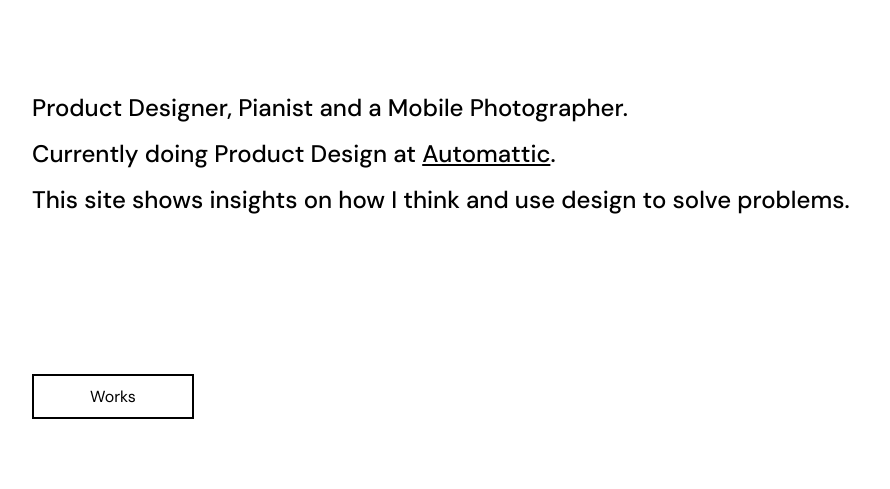
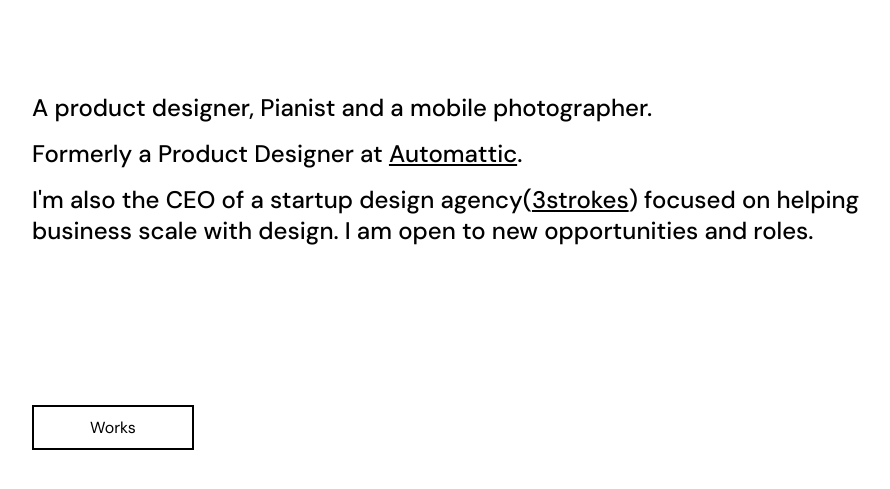
Before and after one commit to iamuchejude/gideonoladimeji.com, a Gatsby site: page / in a window 1280 px wide. Shown: the part 163-652 px from the top of the page, without its empty margins (158-1048 px from the left). Built offline with nearby package versions, Linux system fonts and the light colour scheme; Gatsby itself is replaced by a stand-in of ours.

Commit message:
Update contents and structure

```diff
--- a/src/components/layout.css
+++ b/src/components/layout.css
@@ -3,7 +3,6 @@
 * {
   padding: 0;
   margin: 0;
-  outline: none;
   box-sizing: border-box;
   font-family: 'DM Sans', sans-serif;
   font-weight: 400;
@@ -12,7 +11,6 @@
 body,
 html {
   position: relative;
-  font-size: 1em;
 }
 
 a,
--- a/src/components/layout.js
+++ b/src/components/layout.js
@@ -33,7 +33,6 @@ Layout.propTypes = {
 const Wrapper = styled.div`
   margin: 10vh auto;
   width: 900px;
-  min-height: 100vh;
 
   @media (max-width: 1000px) {
     width: 90vh;
--- a/src/pages/index.js
+++ b/src/pages/index.js
@@ -6,15 +6,20 @@ import SEO from '../components/seo';
 const Index = () => (
   <Layout pathname="/">
     <SEO title="Gideon Oladimeji - Product Designer" />
-    <Text>Product Designer, Pianist and a Mobile Photographer.</Text>
     <Text>
-      Currently doing Product Design at <a href="https://automattic.com" target="_blank" rel="noopener noreferrer">Automattic</a>.
+      A product designer, Pianist and a mobile photographer.
     </Text>
-    <Text>This site shows insights on how I think and use design to solve problems.</Text>
+    <Text>
+      Formerly a Product Designer at <a href="https://automattic.com" target="_blank" rel="noopener noreferrer">Automattic</a>.
+    </Text>
+    <Text>
+      I'm also the CEO of a startup design agency(<a href="http://3strokes.design" target="_blank" rel="noreferrer noopener">3strokes</a>) focused on helping business scale with design. I am open to new opportunities and roles.
+    </Text>
     <a
-      href="http://dribbble.com/scalarbane"
+      href="https://medium.com/gideon-case-studies"
       target="_blank"
       rel="noopener noreferrer"
+      role="button"
     >
       <Button marginTop>Works</Button>
     </a>
```
Also changed, not shown: src/pages/about.js (+4 -3 lines).
